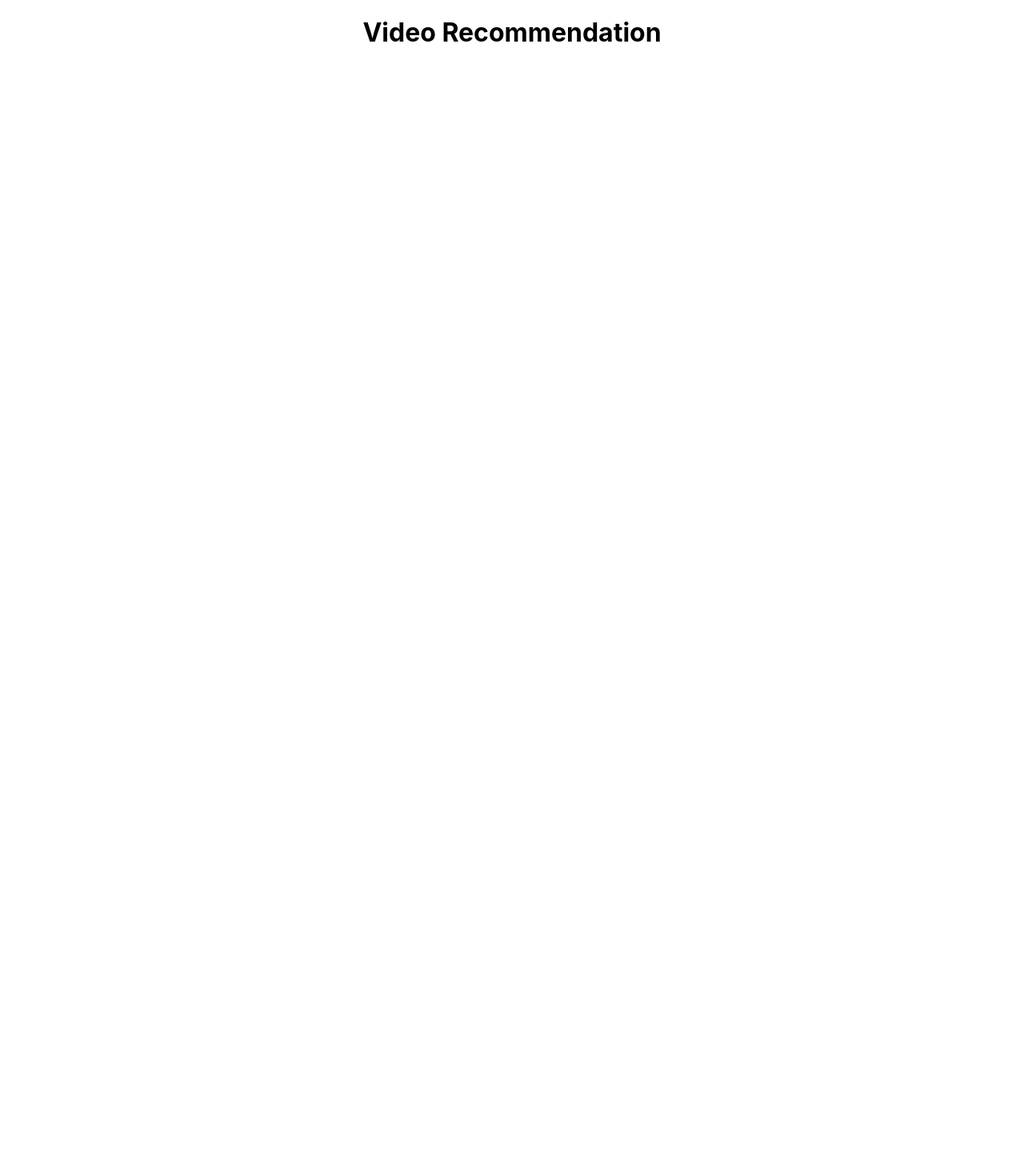
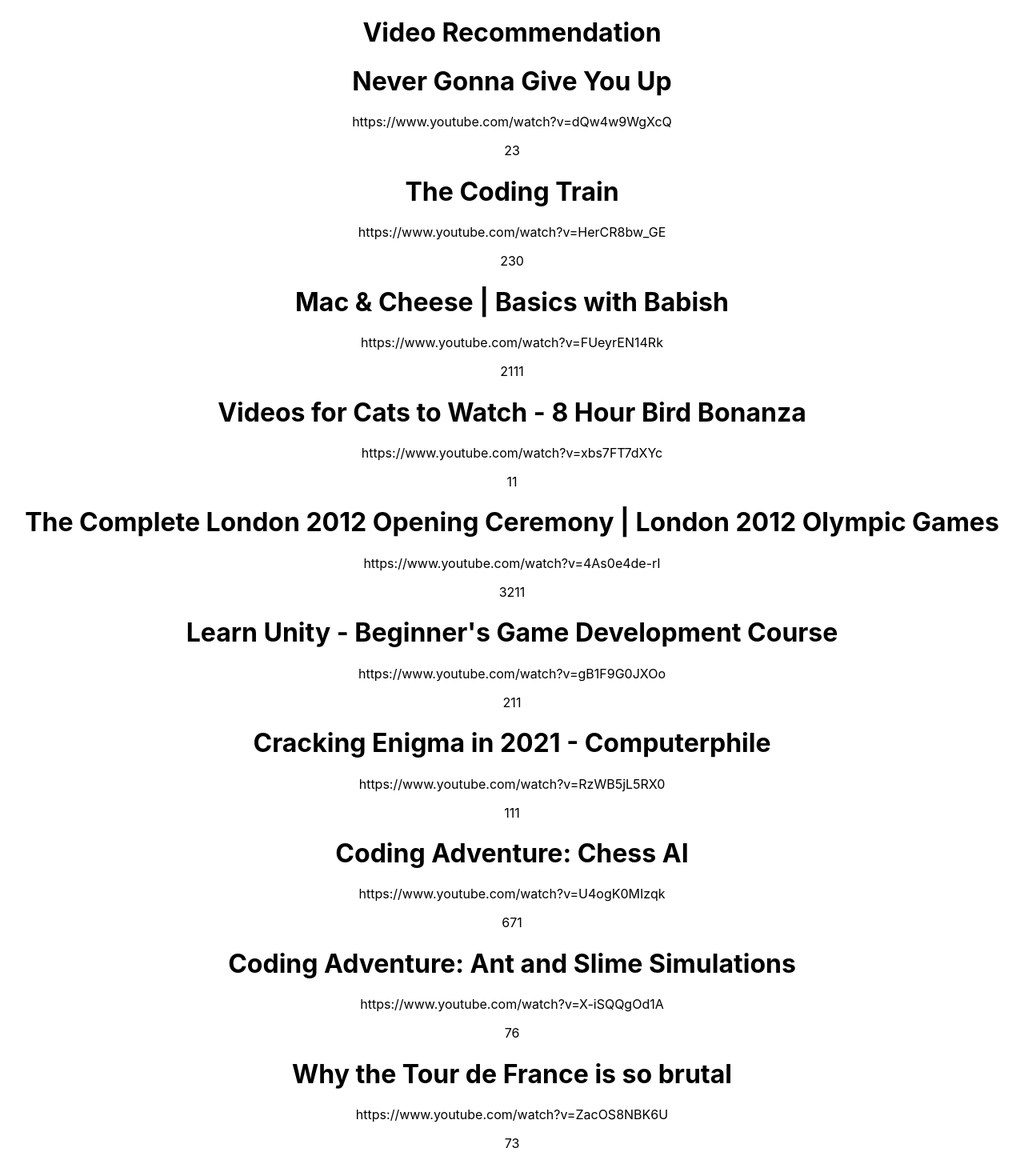
Before and after one commit to CodeYourFuture/Full-Stack-Project-Assessment, a React (Create React App) app in the folder client/: page / in a window 1280 px wide. Shown: the whole page at 80% size. Before the commit the page ends 800 px from the top, so only its background shows below. Built offline with nearby package versions, Linux system fonts and the light colour scheme; the HTML template or start-up script is replaced by a standard one.

Commit message:
Created VideoList and VideoCard component files

```diff
--- a/client/src/App.js
+++ b/client/src/App.js
@@ -1,11 +1,17 @@
 import "./App.css";
+import React from "react";
+import videoData from "./exampleresponse.json";
+import VideoList from "./VideoList";
 
 function App() {
+  // const [videos, setVideos] = useState(videoData);
+
   return (
     <div className="App">
       <header className="App-header">
         <h1>Video Recommendation</h1>
       </header>
+      <VideoList videos={videoData} />
     </div>
   );
 }
--- /dev/null
+++ b/client/src/VideoCard.js
@@ -0,0 +1,11 @@
+import React from "react";
+
+export default function VideoCard(props) {
+  return (
+    <div>
+      <h1>{props.title}</h1>
+      <p>{props.url}</p>
+      <p>{props.rating}</p>
+    </div>
+  );
+}
--- /dev/null
+++ b/client/src/VideoList.js
@@ -0,0 +1,17 @@
+import React from "react";
+import VideoCard from "./VideoCard";
+
+export default function VideoList(props) {
+  const allVideoCards = props.videos.map((video) => {
+    return (
+      <VideoCard
+        key={video.id}
+        title={video.title}
+        url={video.url}
+        rating={video.rating}
+      />
+    );
+  });
+
+  return <>{allVideoCards}</>;
+}
--- /dev/null
+++ b/client/src/exampleresponse.json
@@ -0,0 +1,62 @@
+[
+  {
+    "id": 523523,
+    "title": "Never Gonna Give You Up",
+    "url": "https://www.youtube.com/watch?v=dQw4w9WgXcQ",
+    "rating": 23
+  },
+  {
+    "id": 523427,
+    "title": "The Coding Train",
+    "url": "https://www.youtube.com/watch?v=HerCR8bw_GE",
+    "rating": 230
+  },
+  {
+    "id": 82653,
+    "title": "Mac & Cheese | Basics with Babish",
+    "url": "https://www.youtube.com/watch?v=FUeyrEN14Rk",
+    "rating": 2111
+  },
+  {
+    "id": 858566,
+    "title": "Videos for Cats to Watch - 8 Hour Bird Bonanza",
+    "url": "https://www.youtube.com/watch?v=xbs7FT7dXYc",
+    "rating": 11
+  },
+  {
+    "id": 453538,
+    "title": "The Complete London 2012 Opening Ceremony | London 2012 Olympic Games",
+    "url": "https://www.youtube.com/watch?v=4As0e4de-rI",
+    "rating": 3211
+  },
+  {
+    "id": 283634,
+    "title": "Learn Unity - Beginner's Game Development Course",
+    "url": "https://www.youtube.com/watch?v=gB1F9G0JXOo",
+    "rating": 211
+  },
+  {
+    "id": 562824,
+    "title": "Cracking Enigma in 2021 - Computerphile",
+    "url": "https://www.youtube.com/watch?v=RzWB5jL5RX0",
+    "rating": 111
+  },
+  {
+    "id": 442452,
+    "title": "Coding Adventure: Chess AI",
+    "url": "https://www.youtube.com/watch?v=U4ogK0MIzqk",
+    "rating": 671
+  },
+  {
+    "id": 536363,
+    "title": "Coding Adventure: Ant and Slime Simulations",
+    "url": "https://www.youtube.com/watch?v=X-iSQQgOd1A",
+    "rating": 76
+  },
+  {
+    "id": 323445,
+    "title": "Why the Tour de France is so brutal",
+    "url": "https://www.youtube.com/watch?v=ZacOS8NBK6U",
+    "rating": 73
+  }
+]
```
